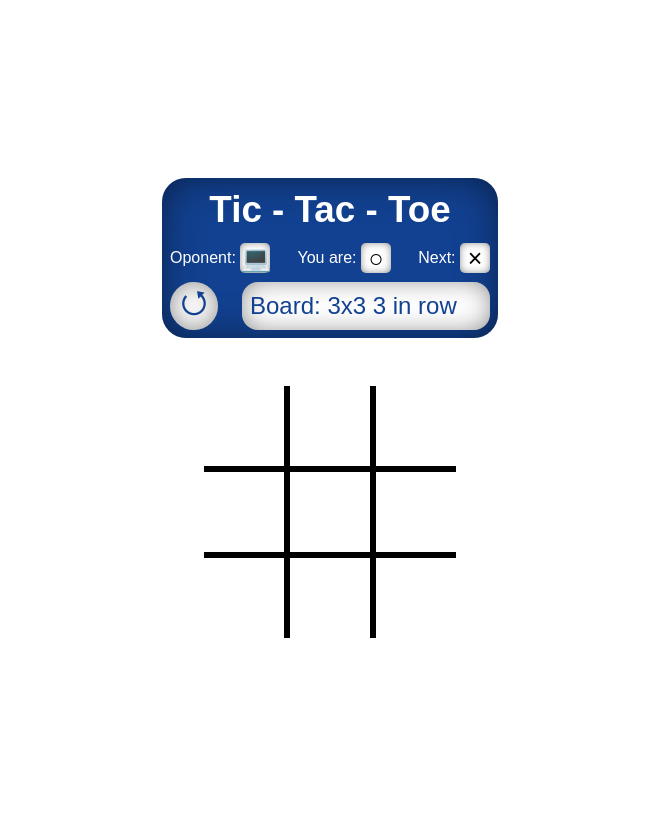
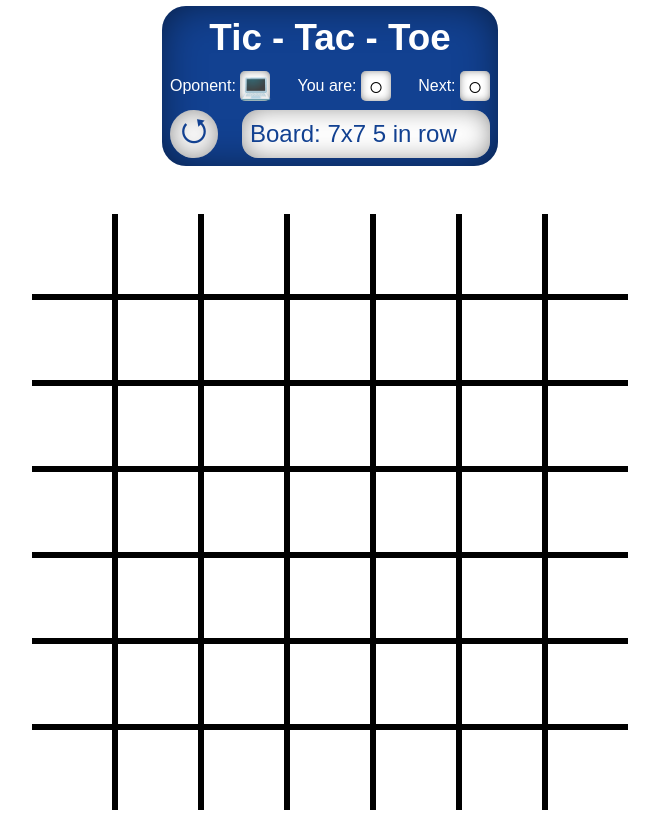
Before and after one commit to gudmar/NGTicTacToe, an Angular app: page / in a window 1280 px wide. Shown: the whole page, without its empty margins (318-977 px from the left). Built offline with nearby package versions, Linux system fonts and the light colour scheme.

Commit message:
board size change works, initila board can now be set from one place: app component

```diff
--- a/src/app/app.component.html
+++ b/src/app/app.component.html
@@ -4,7 +4,13 @@
         (boardSizeChanged)="changeBoardSize($event)"
         (toggleOponent)="toggleOponent()"
         (playersFigureChanged) = "changeHumansFigure($event)"
-        [initialState] = "initialState">
+        [nrOfFiguresInRowToWinn] = "nrOfFiguresInRowToWinn"
+        [nextFigure] = "nextFigure"
+        [humansFigure] = "humansFigure"
+        [supportedGames] = "supportedGames"
+        [oponent] = "oponent"
+        [initialGame] = "initialGame"
+        >
 
     </app-game-controls>
     <tic-tac-toe [mediator] = "mediator"
--- a/src/app/app.component.ts
+++ b/src/app/app.component.ts
@@ -1,8 +1,9 @@
 import { Component, Injectable, TemplateRef} from '@angular/core';
-import { Receiver, InitialState } from './app.types'
+import { Receiver, InitialState, GameDescriptor, Oponent } from './app.types'
 import { bindCallback } from 'rxjs';
 import { MediatorService } from './shared/mediator.service'
 import { FigureNotEmpty } from './app.types'
+import { GetDataFromInintialStateService } from './get-data-from-inintial-state.service'
 
 
 @Component({
@@ -38,17 +39,33 @@ export class AppComponent {
       }
 
     ],
-    initialGameName: 'Board: 3x3 3 in row'
+    initialGameName: 'Board: 7x7 5 in row'
   }
+  initialDataGetter = new GetDataFromInintialStateService();
   title = 'TicTacToe';
   boardSize: number = 3;
-    nrOfFiguresInRowToWinn = 3;
+  nrOfFiguresInRowToWinn = 3;
   mediator = new MediatorService();
   nextFigure: FigureNotEmpty = this.initialState.nextFigure;
   humansFigure: FigureNotEmpty = this.initialState.humansFigure;
+  computersFigure: FigureNotEmpty = this.getOpositeFigure(this.humansFigure);
+  supportedGames: GameDescriptor[] = [{name: '', boardSize: 0, nrOfFiguresInRowToWinn :0}]
+  initialGame: string = this.initialState.initialGameName;
+  oponent: Oponent = "Computer";
+
 
   constructor(){
 
+  }
+
+  ngOnInit(){
+    this.changeBoardSize(this.initialGame)
+  }
+
+  getOpositeOponent(oponent: Oponent) { return oponent== "Computer" ? "Human" : "Computer"}
+
+  getOpositeFigure(figure: FigureNotEmpty) {
+    return figure == "Circle" ? "Cross" : "Circle"
   }
 
   nextFigureChange(nextFigure: FigureNotEmpty){
--- a/src/app/game-controls/game-controls.component.html
+++ b/src/app/game-controls/game-controls.component.html
@@ -2,12 +2,17 @@
 <div class="game-controls-wrapper center">
     <div class="row center"><h3>Tic - Tac - Toe</h3></div>
     <div class="row center" >
-        <app-onclick-change-component [caption]="'Oponent'" [arrayOfValues]="oponents" (valueChanged) = "opponentToggled()"></app-onclick-change-component>
-        <app-onclick-change-component [caption]="'You are'" [arrayOfValues]="figureSymbols" (valueChanged) = "playerFigureChanged($event)"></app-onclick-change-component>
+        <app-onclick-change-component
+                [caption]="'Oponent'"
+                [initialValue]="currentOponentToSymbol()"
+                [arrayOfValues]="oponents"
+                (valueChanged) = "opponentToggled()">
+        </app-onclick-change-component>
+        <app-onclick-change-component [caption]="'You are'" [initialValue]="humansFigure" [arrayOfValues]="figureSymbols" (valueChanged) = "playerFigureChanged($event)"></app-onclick-change-component>
         <app-presentation-component [caption] = "'Next'" [presentValue] = "nextFigure == 'Circle'?'&#9675;':'&times;'"></app-presentation-component>
     </div>
     <div class="row center">
         <div class="round-button center" (click) = "restartOnClick()">&#11119;</div>
-        <app-expandable-list [listOfOptions] = "gameSizes" (optionChosen) = "boardSettingsChanged($event)"></app-expandable-list>
+        <app-expandable-list [initialValue] = "initialGame" [listOfOptions] = "gameSizes" (optionChosen) = "boardSettingsChanged($event)"></app-expandable-list>
     </div>
 </div>
--- a/src/app/game-controls/game-controls.component.ts
+++ b/src/app/game-controls/game-controls.component.ts
@@ -1,6 +1,6 @@
 import { Component, OnInit, Input, Output , EventEmitter} from '@angular/core';
-import { FigureNotEmpty } from '../app.types';
-import {MediatorService} from '../shared/mediator.service'
+import { FigureNotEmpty, GameDescriptor, Oponent } from '../app.types';
+import { MediatorService } from '../shared/mediator.service'
 import { GetDataFromInintialStateService } from '../get-data-from-inintial-state.service'
 
 @Component({
@@ -9,26 +9,24 @@ import { GetDataFromInintialStateService } from '../get-data-from-inintial-state
   styleUrls: ['./game-controls.component.css']
 })
 export class GameControlsComponent implements OnInit {
-  // @Input() nextFigure: string =  "Circle";
-  // @Input() set nextFigure(value: FigureNotEmpty){
-  //   this._nextFigure = value;
-  //   this.nextFigureDisplay = this.nextFigure == "Circle"?'&#9675;':'&times;'
-  // }
-  // @Input() nextFigure: FigureNotEmpty = "Circle"
   @Input() initialState: any;
-  set nextFigure(val: FigureNotEmpty) {
-    this.initialState.nextFigure;
-    this.nextFigureDisplay = this.nextFigure == "Circle"?'&#9675;':'&times;';
-  }
   @Input() set mediator(mediatorService:MediatorService){
     mediatorService.subscribe(this.onMessageFromMediator.bind(this))
   }
-  // get nextFigure():FigureNotEmpty {return this._nextFigure}
+
   @Output() restartEvent: EventEmitter<null> = new EventEmitter();
   @Output() boardSizeChanged: EventEmitter<string> = new EventEmitter();
   @Output() toggleOponent: EventEmitter<null> = new EventEmitter();
   @Output() playersFigureChanged: EventEmitter<string> = new EventEmitter();
-  // _nextFigure: FigureNotEmpty = 'Circle'
+
+
+  @Input() nrOfFiguresInRowToWinn: number = 0;
+  @Input() nextFigure: FigureNotEmpty = "Cross";
+  @Input() humansFigure: FigureNotEmpty = "Circle";
+  @Input() supportedGames: GameDescriptor[] = [{name:'', nrOfFiguresInRowToWinn: 0, boardSize: 0}]
+  @Input() oponent: Oponent = "Computer";
+  @Input() initialGame: string = '';
+
   nextFigureDisplay: string = '';
   gameSizes: string[] = ['Board: 3x3 3 in row', 'Board: 7x7 5 in row', 'Board 10x10 5 in row', 'Board: 12x12 5 in row']
   oponents: string[] = ['&#128187;', `&#x1F6B9;`]
@@ -43,6 +41,11 @@ export class GameControlsComponent implements OnInit {
   }
 
   ngOnInit(): void {
+    // debugger;
+  }
+
+  currentOponentToSymbol(){
+    return this.oponent == "Computer" ? '&#128187;' : `&#x1F6B9;`
   }
 
   playerFigureChanged(chosenFigure: any){
--- a/src/app/shared/expandable-list/expandable-list.component.ts
+++ b/src/app/shared/expandable-list/expandable-list.component.ts
@@ -18,6 +18,7 @@ interface SingleOption {
 export class ExpandableListComponent implements OnInit {
   @Input() listOfOptions: string[] = [];
   @Input() actualOption: number = 0;
+  @Input() initialValue: string = '';
   isListHidden: boolean = true;
   @Output() optionChosen: EventEmitter<string> = new EventEmitter();
 
@@ -35,6 +36,7 @@ export class ExpandableListComponent implements OnInit {
   }
 
   ngOnInit(): void {
+    this.actualOption = this.getInitialValuesIndex();
   }
 
   unactivateAllButForThisOption(indexOfOptionToRemainActive:number){
@@ -49,4 +51,13 @@ export class ExpandableListComponent implements OnInit {
     return this.actualOption==id?true:false
   }
 
+  getInitialValuesIndex(){
+    let that = this;
+    let isEqualToInitialValue = function(element: string){
+      if (element == that.initialValue) return true;
+      return false;
+    }
+    let output = this.listOfOptions.findIndex(isEqualToInitialValue);
+    return output == -1 ? 0 : output;
+  }
 }
--- a/src/app/shared/onclick-change-component/onclick-change-component.component.ts
+++ b/src/app/shared/onclick-change-component/onclick-change-component.component.ts
@@ -9,12 +9,10 @@ export class OnclickChangeComponentComponent implements OnInit {
   @Input() caption: string = '';
   @Input() isOnclickEnabled: boolean = true;
   @Input() arrayOfValues: string[] = [];
+  @Input() initialValue: string = '';
 
   @Output() valueChanged: EventEmitter<string> = new EventEmitter();
-  // @HostListener('click') ActivatedRoute(){
-  //   this.nextValue()
-  //   this.valueChanged.emit(this.currentValue);
-  // }
+
   currentValue: string = '';
   valIterator: any;
   constructor() { }
@@ -23,17 +21,29 @@ export class OnclickChangeComponentComponent implements OnInit {
     this.currentValue = this.valIterator.next().value;
   }
 
+  getInitialValuesIndex(){
+    let that = this;
+    let isEqualToInitialValue = function(element: string){
+      if (element == that.initialValue) return true;
+      return false;
+    }
+    let output = this.arrayOfValues.findIndex(isEqualToInitialValue);
+    return output == -1 ? 0 : output;
+  }
+
   nextValueEmit(){
     this.nextValue();
     this.valueChanged.emit(this.currentValue)
   }
 
+
+
   onClick(){
     if (this.isOnclickEnabled) this.nextValueEmit()
   }
 
-  nextValueIterator(valArray: string[]){
-    let nextIndex = 0;
+  nextValueIterator(valArray: string[], indexOffset: number){
+    let nextIndex = indexOffset;
     return {
       next: function() {
         if (nextIndex >= valArray.length) nextIndex = 0;
@@ -46,7 +56,8 @@ export class OnclickChangeComponentComponent implements OnInit {
   }
 
   ngOnInit(): void {
-    this.valIterator = this.nextValueIterator(this.arrayOfValues);
+    let initialValueIndex = this.getInitialValuesIndex();
+    this.valIterator = this.nextValueIterator(this.arrayOfValues, initialValueIndex);
     this.nextValue();
   }
 
--- a/src/app/tic-tac-toe/tic-tac-toe.component.ts
+++ b/src/app/tic-tac-toe/tic-tac-toe.component.ts
@@ -41,6 +41,7 @@ export class TicTacToeComponent {
     this.rowIds = this.createArrayOfNElements(this.boardSize);
     this.colIds = this.createArrayOfNElements(this.boardSize);
     this.boardHandler.restartGame()
+    // debugger;
   }
   get boardSize() {return this._boardSize}
 
```
Also changed, not shown: src/app/shared/onclick-change-component/presentation-component/presentation-component.component.ts (+1 -25 lines).
